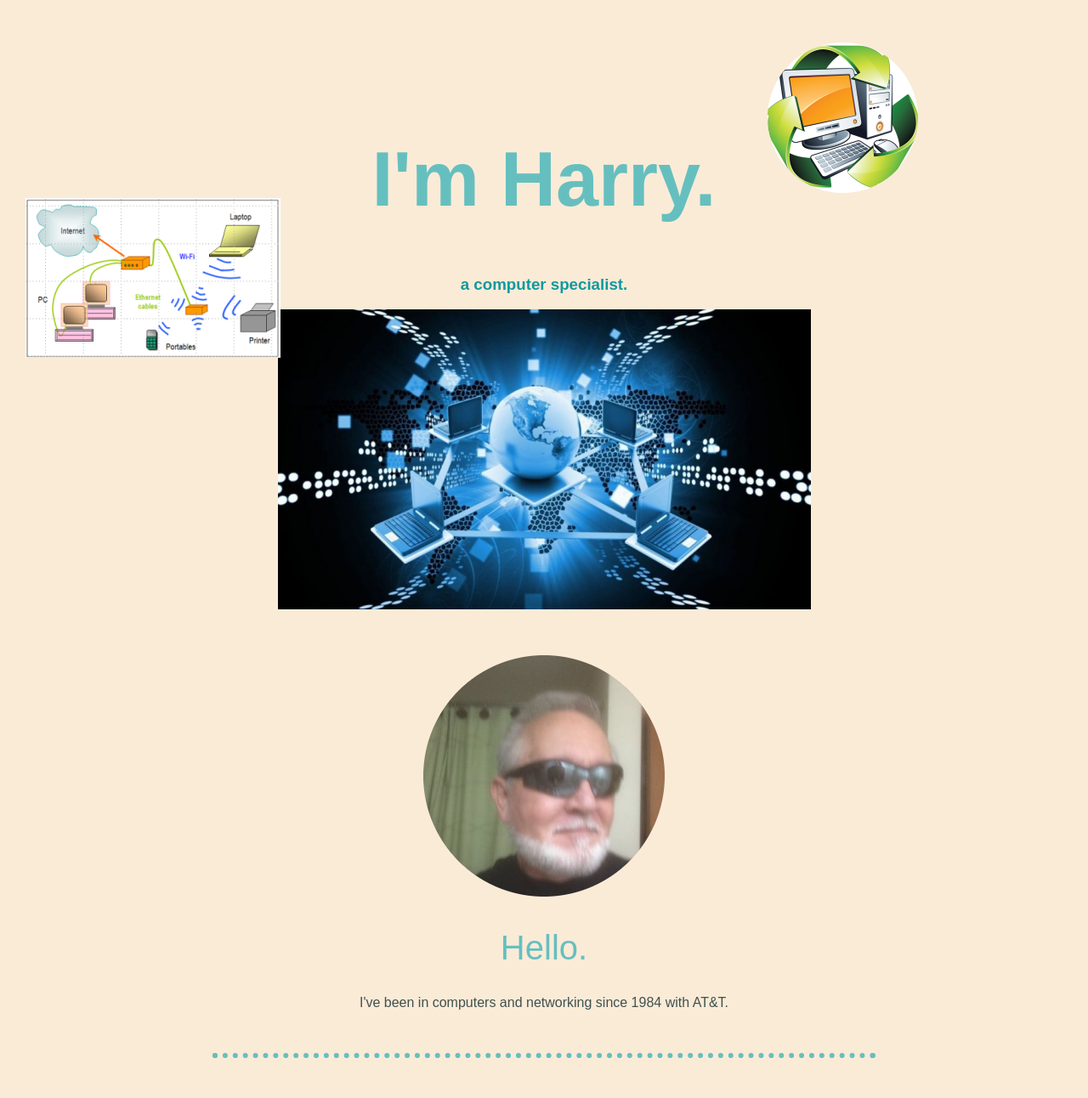
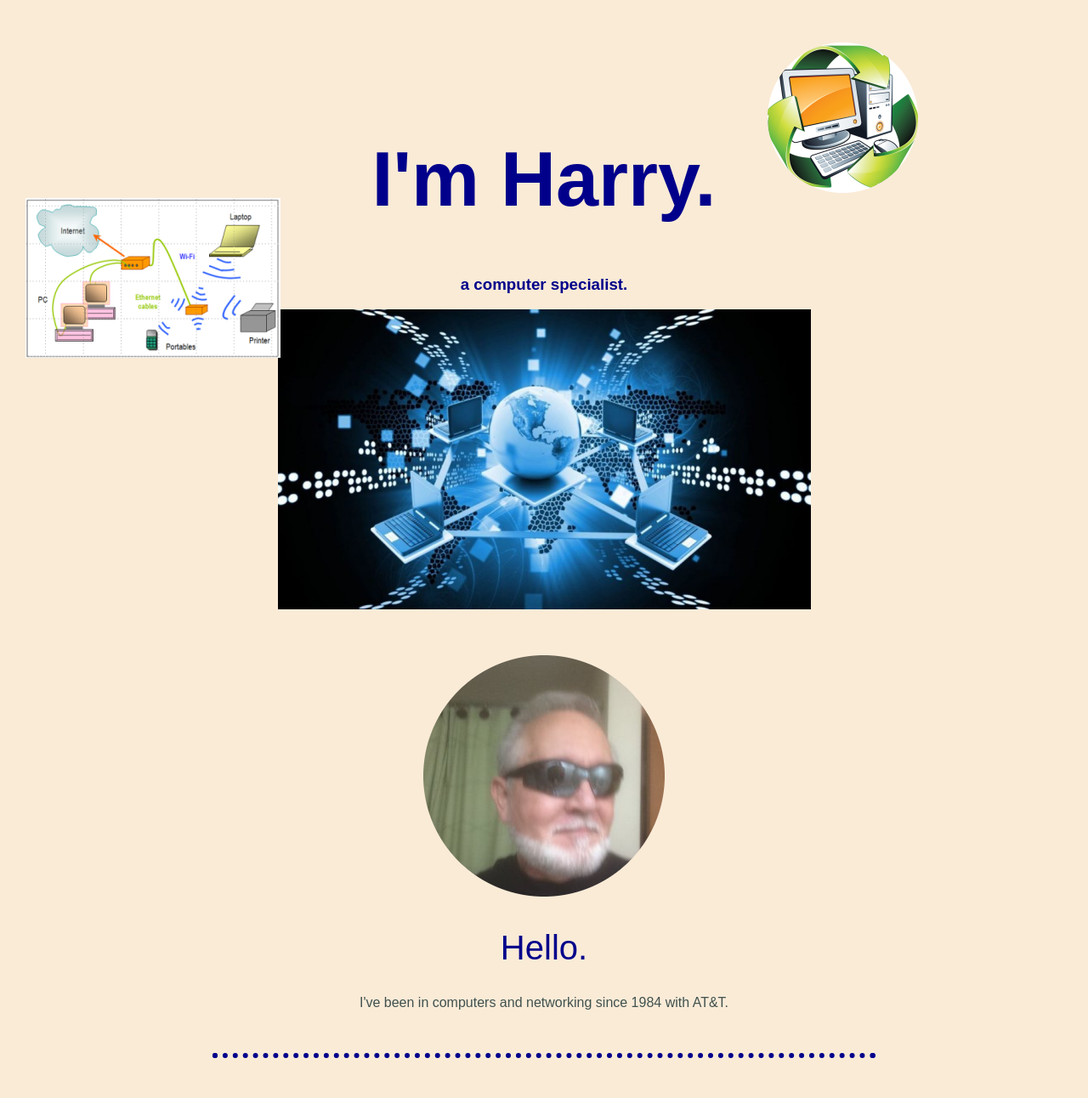
Before and after one commit to hkavalary/Computer-Service, a plain HTML site: page index.html in a window 1280 px wide. Shown: the top 1292 px of the page at 85% size. Drawn offline with Linux system fonts and the light colour scheme.

Commit message:
Update styles.css

```diff
--- a/css/styles.css
+++ b/css/styles.css
@@ -7,21 +7,21 @@ body {
 }
 
 h1 {
-  color: #66BFBF;
+  color: #00008b;
   font-size: 562.5%;
   margin-top: 50px auto 0 auto;
   font-family: 'Courier Prime', sans-serif;
 }
 
 h2 {
-  color: #66BFBF;
+  color: #00008b;
   font-size: 2.5rem;
   font-family: 'Courier Prime', sans-serif;
   font-weight: normal;
 }
 
 h3 {
-  color: #11999E;
+  color: #00008b;
   font-family: 'Courier Prime', sans-serif;
   }
 
@@ -29,7 +29,7 @@ div {
   background-color: #FAEBD7;
 }
 hr {
-  border: dotted #66BFBF 6px;
+  border: dotted #00008b 6px;
   border-bottom: none;
   width: 60%;
   margin: 50px auto;
@@ -38,7 +38,7 @@ a {
   margin: 10px 20px;
 }
 a:hover {
-  color: #66BFBF;
+  color: #00008b;
 }
 
 .top-container {
@@ -60,7 +60,7 @@ a:hover {
   line-height: 2;
 }
 .copyright {
-  color: #EAF6F6;
+  color: #00008b;
 }
 
 .top-cloud {
```
